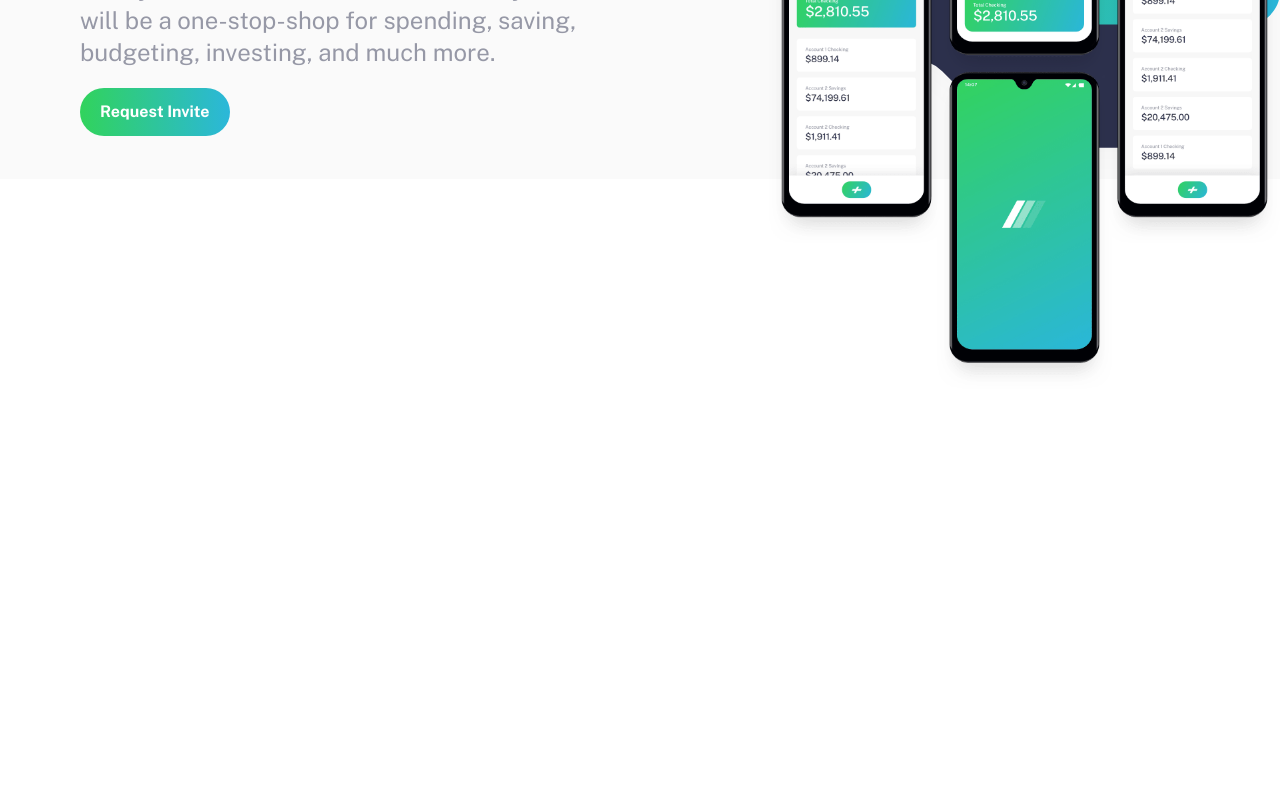
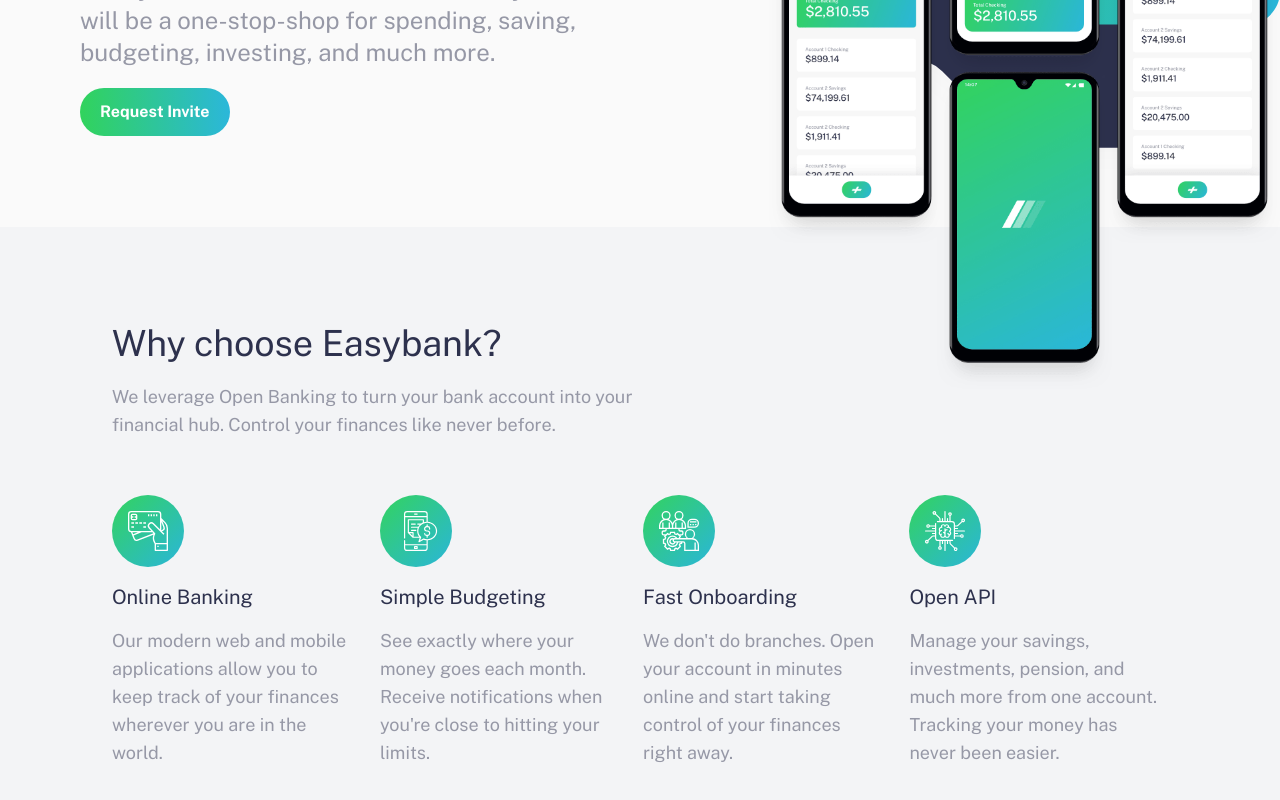
Before and after one commit to kelvinleandro/react-easybank, a Next.js app: page / in a window 1280 px wide. Shown: the part 316-1116 px from the top of the page. Before the commit the page ends 800 px from the top, so only its background shows below. Built offline with nearby package versions, Linux system fonts and the light colour scheme.

Commit message:
feat: add why choose easybank section

```diff
--- a/src/app/page.tsx
+++ b/src/app/page.tsx
@@ -1,11 +1,13 @@
 import Header from "@/components/Header";
 import Hero from "@/components/Hero";
+import WhyEasybank from "@/components/WhyEasybank";
 
 export default function Home() {
   return (
     <div className="w-full h-full flex flex-col">
       <Header />
       <Hero />
+      <WhyEasybank />
     </div>
   );
 }
--- a/src/components/Hero/index.tsx
+++ b/src/components/Hero/index.tsx
@@ -6,7 +6,7 @@
 
 const Hero = () => {
   return (
-    <div className="relative w-full bg-very-light-gray flex flex-col md:flex-row-reverse md:items-center">
+    <div className="relative w-full bg-very-light-gray flex flex-col md:flex-row-reverse md:items-center pb-12">
       <div className="relative">
         <Image
           src={bg_mobile}
--- /dev/null
+++ b/src/components/WhyEasybank/index.tsx
@@ -0,0 +1,61 @@
+import React from "react";
+import Image from "next/image";
+import img_online from "@/assets/icon-online.svg";
+import img_budgeting from "@/assets/icon-budgeting.svg";
+import img_onboarding from "@/assets/icon-onboarding.svg";
+import img_api from "@/assets/icon-api.svg";
+
+const reasons = [
+  {
+    title: "Online Banking",
+    description:
+      "Our modern web and mobile applications allow you to keep track of your finances wherever you are in the world.",
+    img: img_online,
+  },
+  {
+    title: "Simple Budgeting",
+    description:
+      "See exactly where your money goes each month. Receive notifications when you're close to hitting your limits.",
+    img: img_budgeting,
+  },
+  {
+    title: "Fast Onboarding",
+    description:
+      "We don't do branches. Open your account in minutes online and start taking control of your finances right away.",
+    img: img_onboarding,
+  },
+  {
+    title: "Open API",
+    description:
+      "Manage your savings, investments, pension, and much more from one account. Tracking your money has never been easier.",
+    img: img_api,
+  },
+];
+
+const WhyEasybank = () => {
+  return (
+    <div className="w-full px-9 py-8 md:py-24 md:px-28 bg-light-grayish-blue flex flex-col gap-14 items-center md:items-start">
+      <div className="flex flex-col gap-5 max-w-[50%] items-center md:items-start">
+        <h1 className="text-bold text-center md:text-left text-4xl text-dark-blue">
+          Why choose Easybank?
+        </h1>
+        <p className="text-lg text-center md:text-left text-grayish-blue">
+          We leverage Open Banking to turn your bank account into your financial
+          hub. Control your finances like never before.
+        </p>
+      </div>
+
+      <div className="flex flex-col items-center md:flex-row gap-5 md:gap-8">
+        {reasons.map((item, index) => (
+          <div key={index} className="flex flex-col gap-4 items-center md:items-start md:justify-start text-center md:text-left">
+            <Image src={item.img} alt="" />
+            <p className="text-dark-blue text-xl">{item.title}</p>
+            <p className="text-grayish-blue text-lg">{item.description}</p>
+          </div>
+        ))}
+      </div>
+    </div>
+  );
+};
+
+export default WhyEasybank;
```
